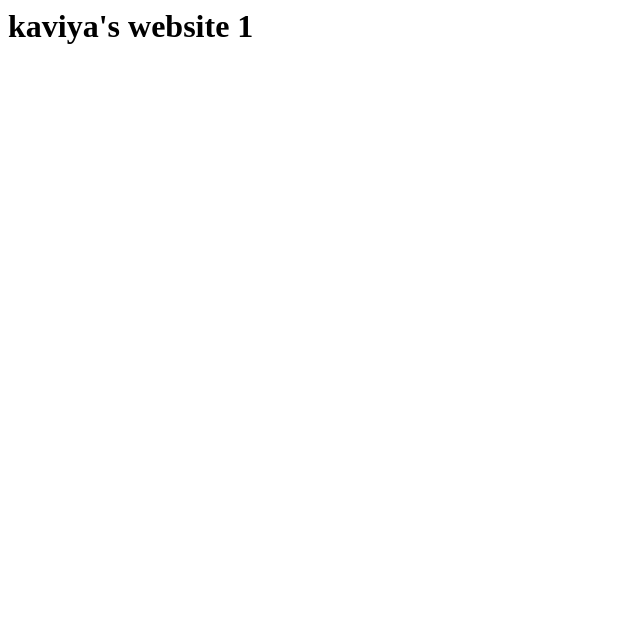
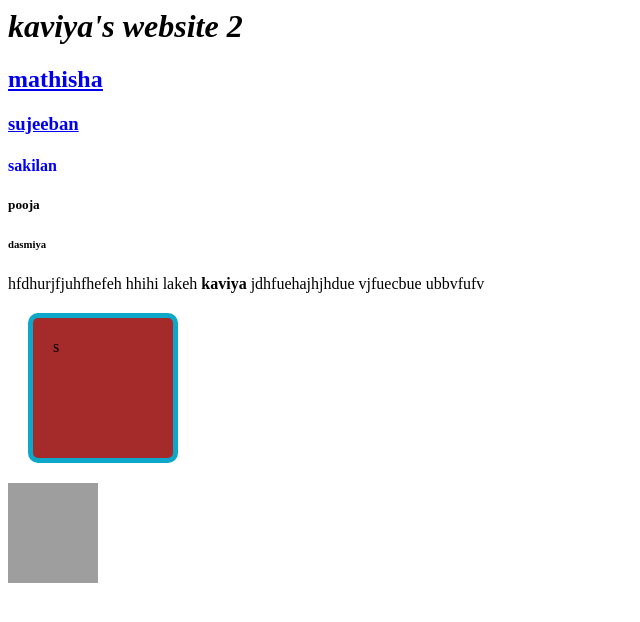
Before and after one commit to kaviyasutharsan/kaviya-web, a plain HTML site: page index.html in a window 1280 px wide. Shown: the whole page, without its empty margins (0-640 px from the left). Drawn offline with Linux system fonts and the light colour scheme; grey boxes are pictures that could not be loaded.

Commit message:
heading paragraph

```diff
--- a/index.html
+++ b/index.html
@@ -1 +1,27 @@
-<html><body><h1>kaviya's website 1</h1></p></body></html>
+<html>
+
+<head>
+    <title>kaviya</title>
+</head>
+
+<body>
+    <i>
+        <h1>kaviya's website 2</h1>
+    </i>
+    <u>
+        <h2> <a href="https://www.google.com"> mathisha</a></h2>
+    </u>
+    <a href="https://www.facebook.com" target="_blank">
+        <h3>sujeeban</h3>
+    </a>
+    <h4 style="color:blue">sakilan</h4>
+    <h5>pooja</h5>
+    <h6>dasmiya</h6>
+    <p>hfdhurjfjuhfhefeh hhihi lakeh <b>kaviya</b> jdhfuehajhjhdue vjfuecbue ubbvfufv</p>
+    <div
+        style="background-color: brown;width: 100px;height: 100px;padding: 20px;margin: 20px;border: 5px solid #0da7c9;border-radius: 10px;">
+        s</div>
+        <img src="https://i0.wp.com/the-peak.ca/wp-content/uploads/2022/04/lino-lakes-frUBD54Lt08-unsplash-1-scaled.jpg?fit=1707%2C2560&ssl=1" width="90" height="100">
+</body>
+
+</html>
```
